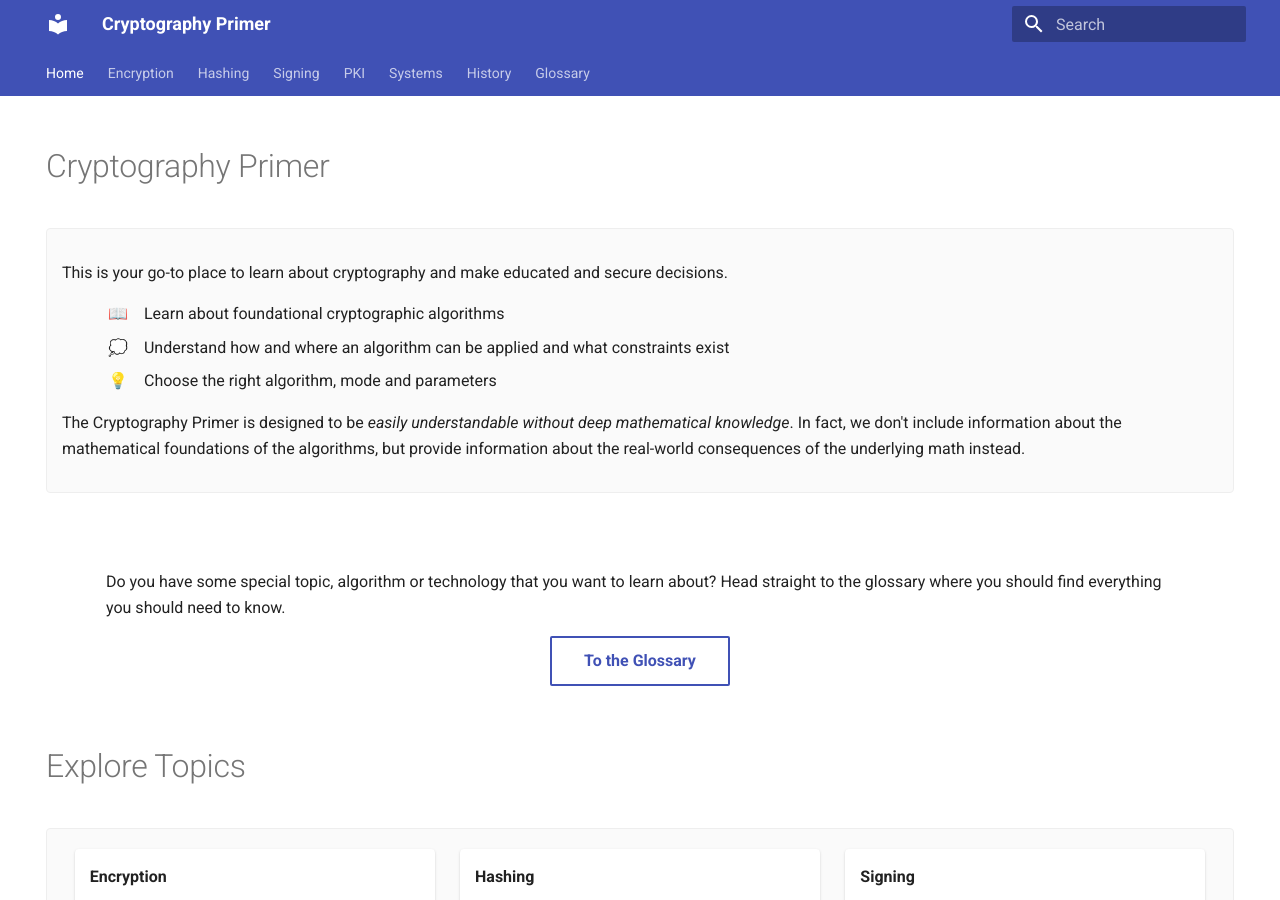
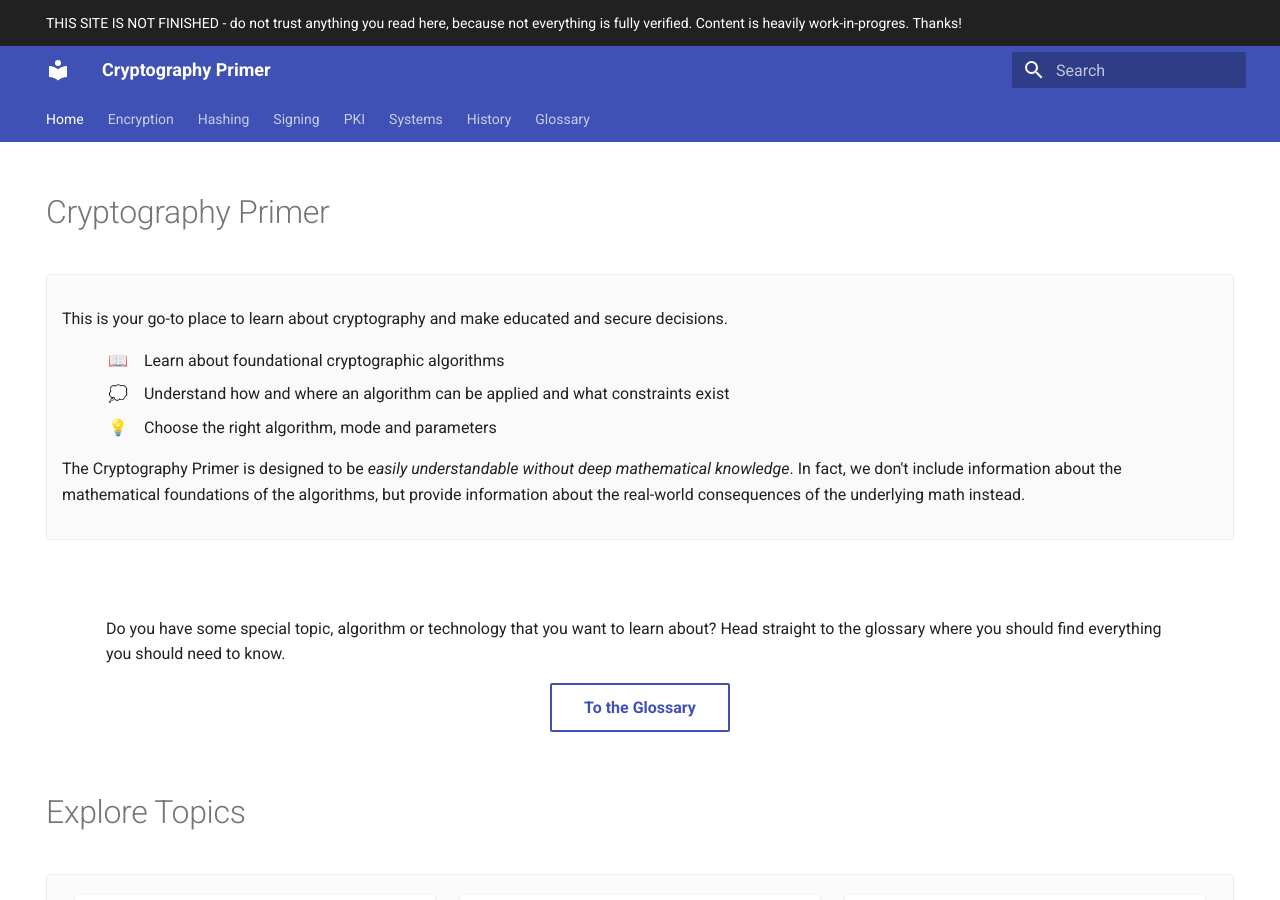
Before and after one commit to daniel-kun/cryptography-primer.info, an MkDocs documentation site: the page built from docs/index.md, in a window 1280 px wide and 900 px high. Built offline with MkDocs 1.6.1 and Material for MkDocs 9.7.7, drawn with Linux system fonts in a browser that asks for light colours.

Commit message:
Added announcement that the site is not to be used as of yet

```diff
--- a/mkdocs.yml
+++ b/mkdocs.yml
@@ -16,6 +16,7 @@ theme:
       recommendation: octicons/info-16
   features:
     - navigation.tabs
+  custom_dir: overrides
 
 
 markdown_extensions:
--- /dev/null
+++ b/overrides/main.html
@@ -0,0 +1,5 @@
+{% extends "base.html" %}
+
+{% block announce %}
+THIS SITE IS NOT FINISHED - do not trust anything you read here, because not everything is fully verified. Content is heavily work-in-progres. Thanks!
+{% endblock %}
```
